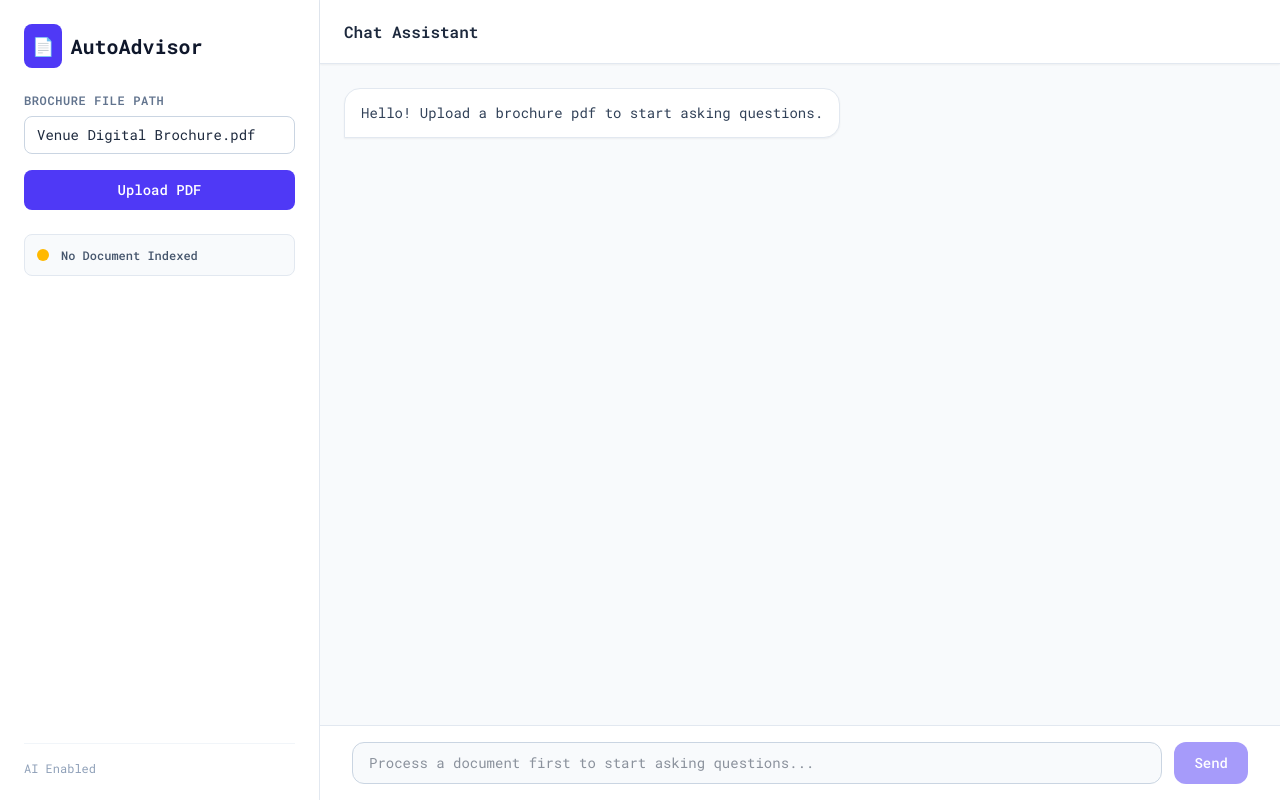
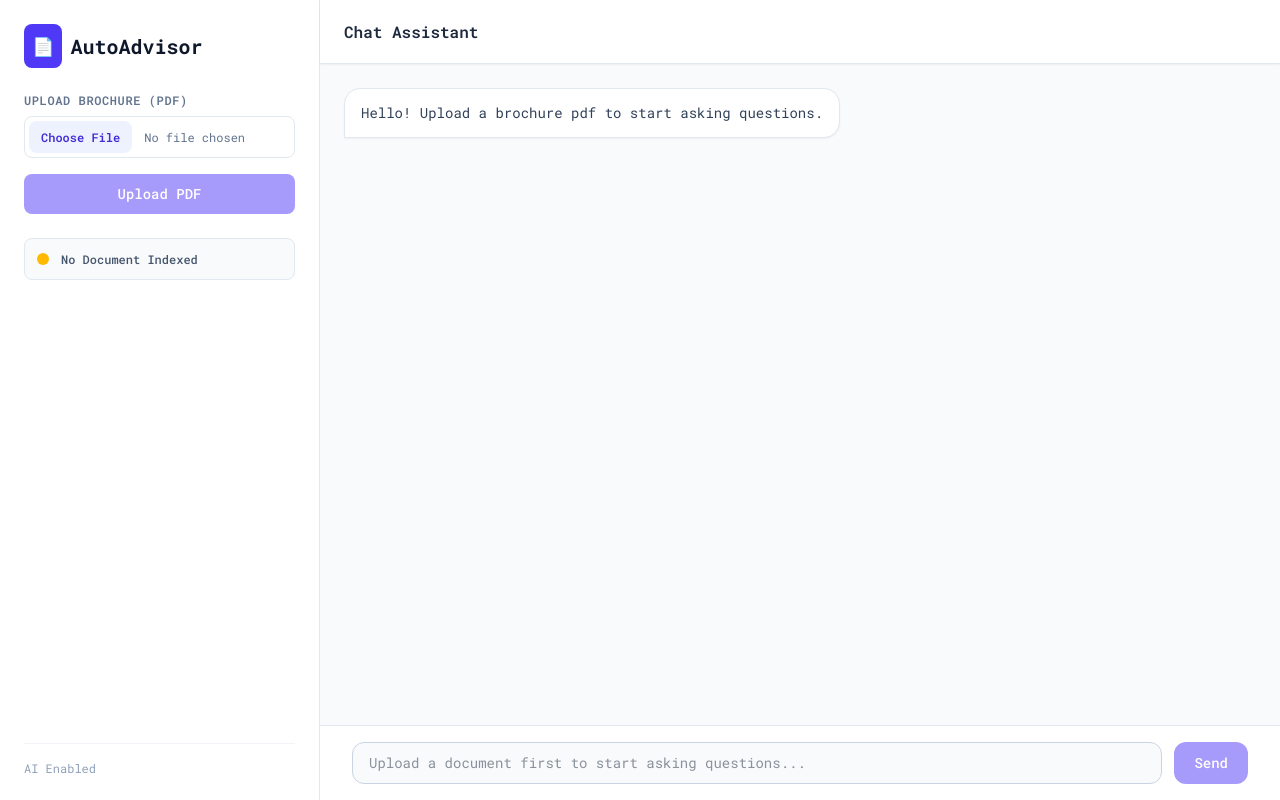
Before and after one commit to Rohan-Kegade/auto-brochure-rag, a React (Vite) app in the folder frontend/: page / in a window 1280 px wide. Built offline with nearby package versions, Linux system fonts and the light colour scheme.

Commit message:
feat: implement real file upload

```diff
--- a/frontend/src/App.jsx
+++ b/frontend/src/App.jsx
@@ -5,8 +5,8 @@ import remarkGfm from "remark-gfm";
 const API_BASE_URL = "http://127.0.0.1:8000";
 
 export default function App() {
-  const [filePath, setFilePath] = useState("Venue Digital Brochure.pdf");
-  const [isProcessing, setIsProcessing] = useState(false);
+  const [selectedFile, setSelectedFile] = useState(null);
+  const [isUploading, setIsUploading] = useState(false);
   const [isIndexed, setIsIndexed] = useState(false);
 
   const [messages, setMessages] = useState([
@@ -20,22 +20,34 @@ export default function App() {
 
   const chatEndRef = useRef(null);
 
+  const handleFileChange = (e) => {
+    if (e.target.files && e.target.files[0]) {
+      setSelectedFile(e.target.files[0]);
+    }
+  };
+
   // Auto-scroll chat window when new messages arrive
   useEffect(() => {
     chatEndRef.current?.scrollIntoView({ behavior: "smooth" });
   }, [messages, isLoading]);
 
-  // Handle Document Processing
-  const handleProcessDocument = async (e) => {
+  // Handle Document Uploading
+  const handleUploadDocument = async (e) => {
     e.preventDefault();
-    if (!filePath.trim()) return;
+    if (!selectedFile) {
+      alert("Please select a PDF file first.");
+      return;
+    }
 
-    setIsProcessing(true);
+    setIsUploading(true);
     try {
-      const response = await fetch(
-        `${API_BASE_URL}/process?file_path=${encodeURIComponent(filePath)}`,
-        { method: "POST" },
-      );
+      const formData = new FormData();
+      formData.append("file", selectedFile);
+
+      const response = await fetch(`${API_BASE_URL}/upload`, {
+        method: "POST",
+        body: formData,
+      });
       const data = await response.json();
 
       if (response.ok) {
@@ -44,16 +56,16 @@ export default function App() {
           ...prev,
           {
             sender: "ai",
-            text: `Successfully indexed document: **${filePath}**. You can now ask questions about specs and variants!`,
+            text: `Successfully indexed document: **${selectedFile.name}**. You can now ask questions!`,
           },
         ]);
       } else {
-        alert(`Error: ${data.detail || "Failed to process document"}`);
+        alert(`Error: ${data.detail || "Failed to upload document"}`);
       }
     } catch (err) {
       alert(`Network error: ${err.message}`);
     } finally {
-      setIsProcessing(false);
+      setIsUploading(false);
     }
   };
 
@@ -63,9 +75,7 @@ export default function App() {
     if (!inputQuery.trim() || isLoading) return;
 
     if (!isIndexed) {
-      alert(
-        "Please process a brochure document first before asking questions.",
-      );
+      alert("Please upload a brochure document first before asking questions.");
       return;
     }
 
@@ -116,23 +126,22 @@ export default function App() {
           <div className="space-y-4">
             <div>
               <label className="block text-xs font-semibold uppercase tracking-wider text-slate-500 mb-2">
-                Brochure File Path
+                Upload Brochure (PDF)
               </label>
               <input
-                type="text"
-                value={filePath}
-                onChange={(e) => setFilePath(e.target.value)}
-                placeholder="e.g. Venue Digital Brochure.pdf"
-                className="w-full px-3 py-2 border border-slate-300 rounded-lg text-sm focus:outline-none focus:ring-2 focus:ring-indigo-500 focus:border-transparent"
+                type="file"
+                accept=".pdf"
+                onChange={handleFileChange}
+                className="w-full text-xs text-slate-500 file:mr-3 file:py-2 file:px-3 file:rounded-lg file:border-0 file:text-xs file:font-semibold file:bg-indigo-50 file:text-indigo-700 hover:file:bg-indigo-100 cursor-pointer border border-slate-200 rounded-lg p-1"
               />
             </div>
 
             <button
-              onClick={handleProcessDocument}
-              disabled={isProcessing}
+              onClick={handleUploadDocument}
+              disabled={isUploading || !selectedFile}
               className="w-full py-2.5 px-4 bg-indigo-600 hover:bg-indigo-700 text-white font-medium text-sm rounded-lg transition-colors disabled:opacity-50 flex items-center justify-center gap-2 cursor-pointer"
             >
-              {isProcessing ? (
+              {isUploading ? (
                 <>
                   <span className="w-4 h-4 border-2 border-white border-t-transparent rounded-full animate-spin"></span>
                   Indexing PDF...
@@ -171,7 +180,7 @@ export default function App() {
           {isIndexed && (
             <span className="text-xs text-slate-500 bg-slate-100 px-2.5 py-1 rounded-full">
               Active File:{" "}
-              <strong className="text-slate-700">{filePath}</strong>
+              <strong className="text-slate-700">{selectedFile?.name}</strong>
             </span>
           )}
         </header>
@@ -261,7 +270,7 @@ export default function App() {
               placeholder={
                 isIndexed
                   ? "Ask about specs, feature comparison across variants..."
-                  : "Process a document first to start asking questions..."
+                  : "Upload a document first to start asking questions..."
               }
               disabled={!isIndexed || isLoading}
               className="flex-1 px-4 py-2.5 border border-slate-300 rounded-xl text-sm focus:outline-none focus:ring-2 focus:ring-indigo-500 focus:border-transparent disabled:bg-slate-50 disabled:cursor-not-allowed"
```
Also changed, not shown: 2 other files (tests, documents, lock files or other folders).
